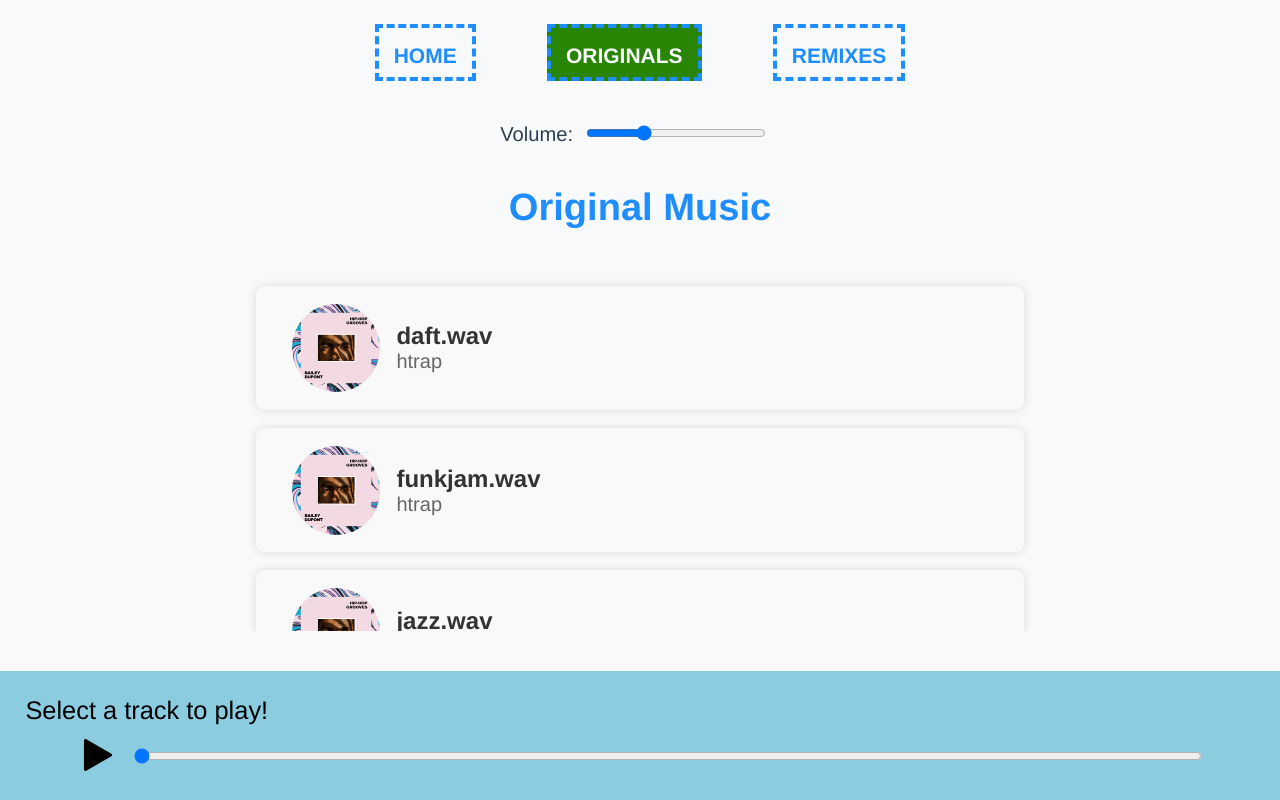
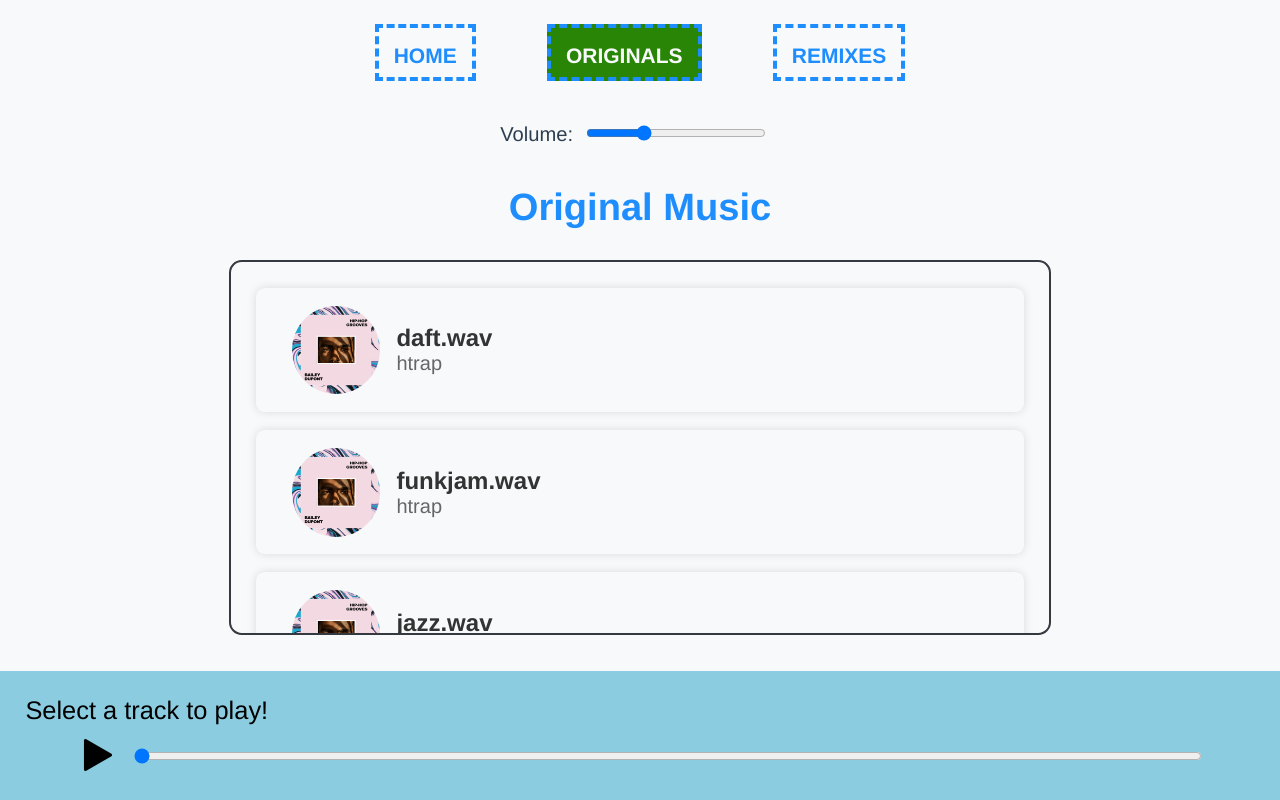
Before and after one commit to partheus/music, a Vue app: page /originals in a window 1280 px wide. Built offline with nearby package versions, Linux system fonts and the light colour scheme.

Commit message:
Fix styles

```diff
--- a/src/views/OriginalMusic.vue
+++ b/src/views/OriginalMusic.vue
@@ -1,5 +1,5 @@
 <template>
-  <div class="original-music">
+  <div class="music-container">
     <h2>Original Music</h2>
     <ul class="track-list">
       <li v-for="track in tracks" :key="track.id" @click="selectTrack(track)" class="track-item">
@@ -38,57 +38,4 @@ export default {
 </script>
 
 <style scoped>
-.track-list {
-  list-style: none;
-  padding: 1em;
-  margin: 20px auto; /* Adjust top and bottom margins as needed */
-  height: 40vh; /* Adjust based on the desired fraction of the viewport height */
-  overflow-y: auto; /* Show scrollbar only when necessary */
-
-  @media (min-width: 768px) {
-    max-width: 60vw; /* Adjust based on the desired width */
-  }
-}
-.track-item {
-  display: flex;
-  align-items: center;
-  margin-bottom: 1em;
-  cursor: pointer;
-  transition: all 0.3s ease;
-  background: #f9f9f9;
-  box-shadow: 0 0 10px rgba(0, 0, 0, 0.124);
-  padding: 1em 2em;
-  border-radius: 0.5em;
-  font-size: 70%;
-}
-.track-item:hover {
-  box-shadow: 0 0 10px rgba(0, 0, 0, 0.32);
-}
-.track-cover {
-  width: 5em;
-  height: 5em;
-  object-fit: cover;
-  margin-right: 1rem;
-  border-radius: 50%;
-}
-.track-info {
-  display: flex;
-  align-items: center;
-}
-.track-details h3 {
-  margin: 0;
-  color: #333;
-  font-weight: bold;
-
-  @media (min-width: 768px) {
-    font-size: 1.5rem;
-  }
-}
-.track-details p {
-  margin: 0;
-  color: #666;
-  font-size: 1.25rem;
-}
-.track-details{
-  text-align: left;
-}</style>
+</style>
--- a/src/views/RemixMusic.vue
+++ b/src/views/RemixMusic.vue
@@ -1,7 +1,7 @@
 <template>
-  <div class="remix-music">
+  <div class="music-container">
     <h2>Remix Music</h2>
-    <p>Coming SOOOOOON!</p>
+    <p>Coming soon!</p>
     <ul>
       <li v-for="track in tracks" :key="track.id" @click="selectTrack(track)" class="track-item">
         <div class="track-info">
@@ -39,42 +39,5 @@ export default {
 </script>
 
 <style scoped>
-.remix-music {
-  padding: 1rem;
-}
-ul {
-  list-style: none;
-  padding: 0;
-}
-.track-item {
-  display: flex;
-  align-items: center;
-  margin-bottom: 1rem;
-  cursor: pointer;
-  transition: background-color 0.3s ease;
-}
-.track-item:hover {
-  background-color: #f0f0f0;
-}
-.track-cover {
-  width: 50px;
-  height: 50px;
-  object-fit: cover;
-  margin-right: 1rem;
-  border-radius: 50%;
-}
-.track-info {
-  display: flex;
-  align-items: center;
-}
-.track-details h3 {
-  margin: 0;
-  color: #333;
-  font-size: 1.2rem;
-}
-.track-details p {
-  margin: 0;
-  color: #666;
-  font-size: 1rem;
-}
+
 </style>
```
